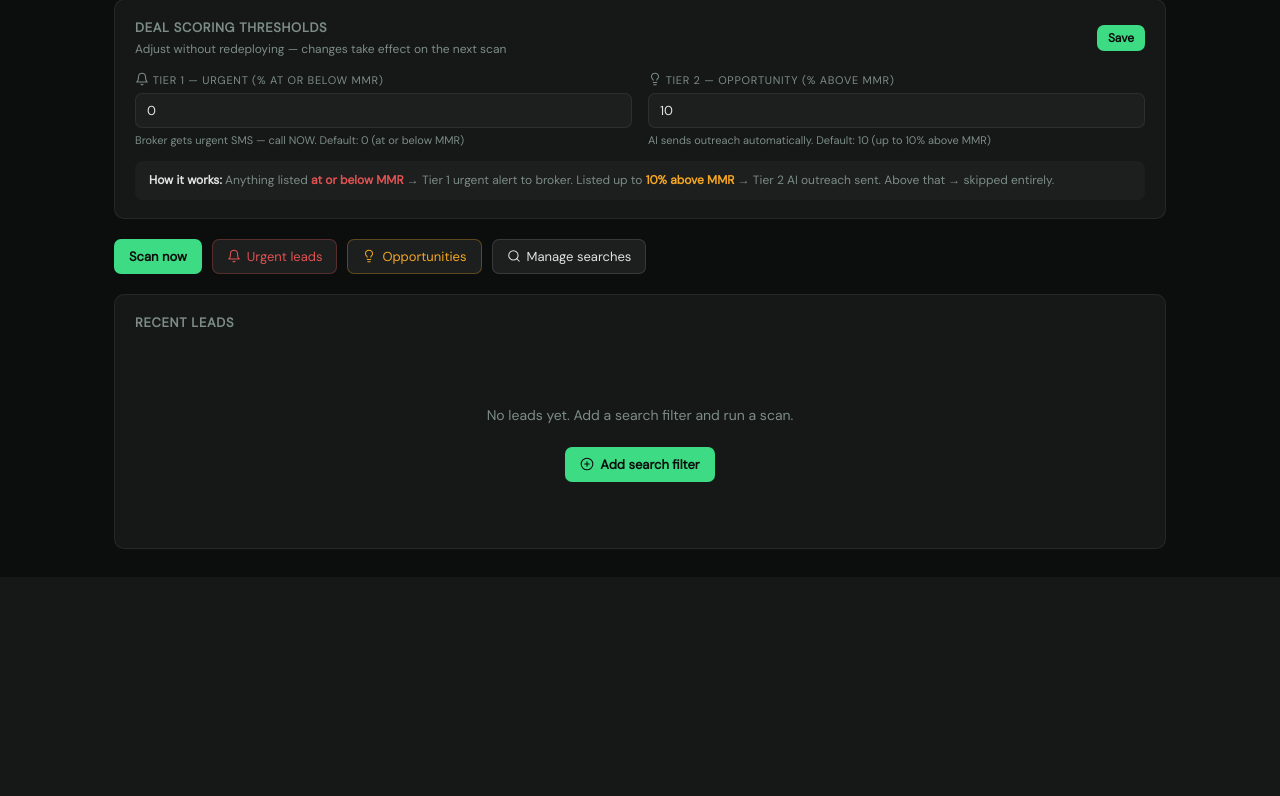
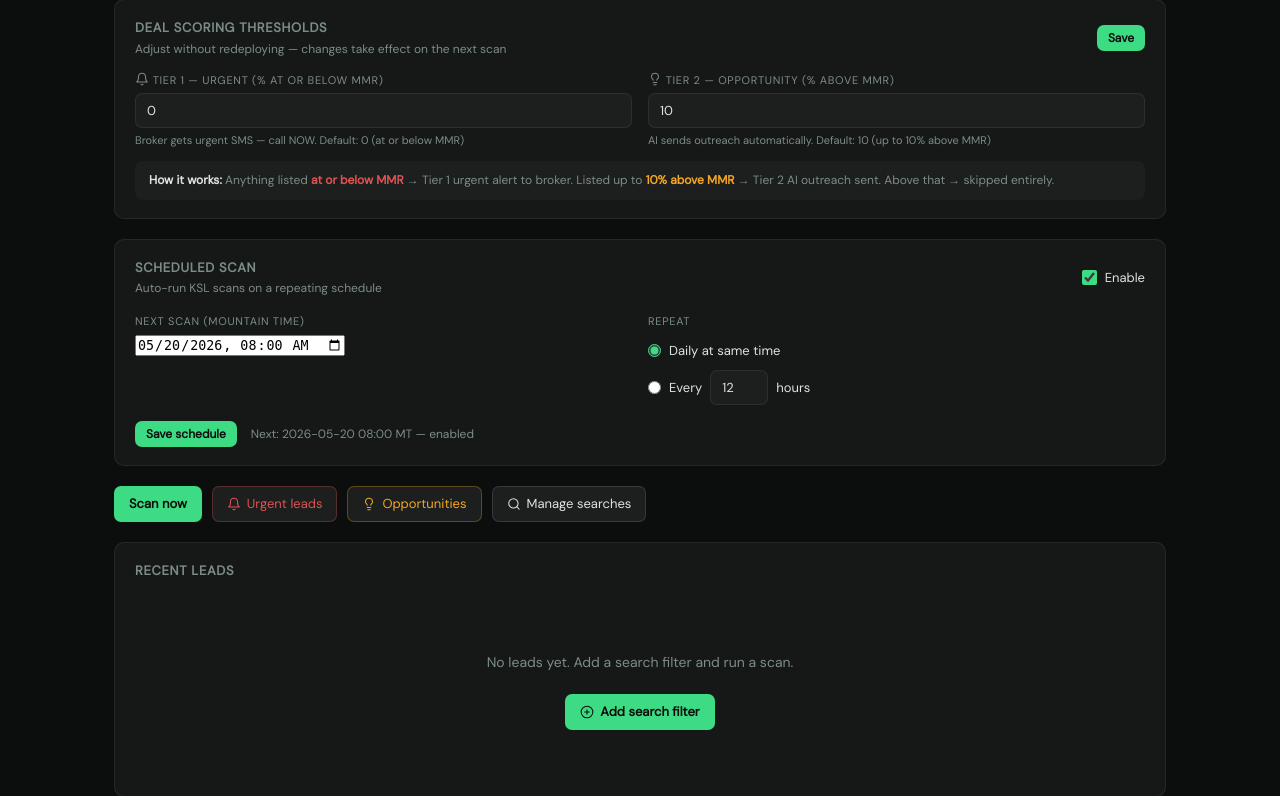
Before and after one commit to chazholbrook3/dealfinder, a Flask app: page / in a window 1280 px wide. Shown: the part 274-1070 px from the top of the page. Before the commit the page ends 823 px from the top, so only its background shows below. Run offline with Flask 3, Linux system fonts and the light colour scheme; data comes from the database, SQL or seed files in the repository; data that the repository does not hold is empty.

Commit message:
feat: database-driven scheduled scan system
Replaces hardcoded IntervalTrigger with APScheduler DateTrigger controlled
from the dashboard. Stores scan_enabled, scan_repeat_mode,
scan_interval_hours, next_scan_time in AppSettings. apply_schedule() arms
a one-shot DateTrigger; run_and_reschedule() runs the scan, calculates the
next time, and re-arms. POST /api/schedule saves settings and reschedules
immediately. Dashboard shows a Scheduled Scan card with enable toggle,
datetime picker, daily/interval mode selector, and Save button.

Co-Authored-By: Claude Sonnet 4.6 <noreply@anthropic.com>

```diff
--- a/app.py
+++ b/app.py
@@ -1,6 +1,6 @@
 import os
 import logging
-from datetime import datetime, timezone
+from datetime import datetime, timezone, timedelta
 from zoneinfo import ZoneInfo
 from dotenv import load_dotenv
 
@@ -8,7 +8,7 @@ load_dotenv()
 
 from flask import Flask, render_template, request, jsonify, redirect, url_for
 from apscheduler.schedulers.background import BackgroundScheduler
-from apscheduler.triggers.interval import IntervalTrigger
+from apscheduler.triggers.date import DateTrigger
 from sqlalchemy import inspect, text
 
 from models import db, SearchFilter, Lead, AppSettings
@@ -45,23 +45,93 @@ def age_days(dt):
 
 scheduler = BackgroundScheduler(daemon=True)
 
+def _now_mt():
+    """Current time as a naive Mountain Time datetime."""
+    return datetime.now(_MT).replace(tzinfo=None)
+
+def _default_next_scan_time():
+    """Next occurrence of 8:00 AM MT as a 'YYYY-MM-DDTHH:MM' string."""
+    now = _now_mt()
+    candidate = now.replace(hour=8, minute=0, second=0, microsecond=0)
+    if candidate <= now:
+        candidate += timedelta(days=1)
+    return candidate.strftime("%Y-%m-%dT%H:%M")
+
+def run_and_reschedule():
+    """Run a scan then save the next scheduled time and re-arm the job."""
+    from scanner import run_scan
+    run_scan(app)
+    with app.app_context():
+        mode          = AppSettings.get("scan_repeat_mode", "daily")
+        interval_hrs  = int(AppSettings.get("scan_interval_hours", "12"))
+        prev_str      = AppSettings.get("next_scan_time", "")
+        try:
+            prev = datetime.fromisoformat(prev_str)
+        except (ValueError, TypeError):
+            prev = _now_mt()
+        if mode == "daily":
+            next_mt = prev + timedelta(days=1)
+        else:
+            next_mt = _now_mt() + timedelta(hours=max(1, interval_hrs))
+        AppSettings.set("next_scan_time", next_mt.strftime("%Y-%m-%dT%H:%M"))
+    apply_schedule()
+
+def apply_schedule():
+    """Read schedule settings from DB and arm (or disarm) the APScheduler job."""
+    with app.app_context():
+        enabled = AppSettings.get("scan_enabled", "true") == "true"
+        if not enabled:
+            try:
+                scheduler.remove_job("ksl_scan")
+            except Exception:
+                pass
+            log.info("Scheduled scan disabled")
+            return
+
+        next_str = AppSettings.get("next_scan_time")
+        if not next_str:
+            log.info("No next_scan_time set — schedule not armed")
+            return
+
+        mode         = AppSettings.get("scan_repeat_mode", "daily")
+        interval_hrs = int(AppSettings.get("scan_interval_hours", "12"))
+
+        try:
+            next_mt = datetime.fromisoformat(next_str)
+        except ValueError:
+            log.warning(f"Invalid next_scan_time value: {next_str!r}")
+            return
+
+        # If the stored time is in the past, advance to the next future occurrence
+        step = timedelta(days=1) if mode == "daily" else timedelta(hours=max(1, interval_hrs))
+        now  = _now_mt()
+        while next_mt <= now:
+            next_mt += step
+        AppSettings.set("next_scan_time", next_mt.strftime("%Y-%m-%dT%H:%M"))
+
+        next_utc = next_mt.replace(tzinfo=_MT).astimezone(timezone.utc)
+        scheduler.add_job(
+            func=run_and_reschedule,
+            trigger=DateTrigger(run_date=next_utc),
+            id="ksl_scan",
+            replace_existing=True,
+        )
+        log.info(f"Scan scheduled for {next_mt.strftime('%Y-%m-%d %H:%M')} MT ({mode})")
+
 def start_scheduler():
-    from scanner import run_scan
-    interval = int(os.environ.get("SCAN_INTERVAL_MINUTES", 720))
-    scheduler.add_job(
-        func=lambda: run_scan(app),
-        trigger=IntervalTrigger(minutes=interval),
-        id="ksl_scan",
-        replace_existing=True,
-    )
-    scheduler.start()
-    log.info(f"Scheduler started — every {interval} min")
+    if not scheduler.running:
+        scheduler.start()
+    apply_schedule()
+    log.info("Scheduler started")
 
 # ── Default settings ──────────────────────────────────────────────────────────
 
 DEFAULT_SETTINGS = {
-    "tier1_pct":  "0",    # at or below MMR = urgent
-    "tier2_pct":  "10",   # up to 10% above MMR = opportunity
+    "tier1_pct":           "0",
+    "tier2_pct":           "10",
+    "scan_enabled":        "true",
+    "scan_repeat_mode":    "daily",
+    "scan_interval_hours": "12",
 }
 
 def ensure_defaults():
@@ -69,6 +139,8 @@ def ensure_defaults():
         if not AppSettings.query.filter_by(key=key).first():
             db.session.add(AppSettings(key=key, value=val))
     db.session.commit()
+    if not AppSettings.get("next_scan_time"):
+        AppSettings.set("next_scan_time", _default_next_scan_time())
 
 
 def ensure_columns():
@@ -119,6 +191,12 @@ def index():
         if job and job.next_run_time:
             next_run = job.next_run_time.strftime("%I:%M %p")
     settings = AppSettings.all_as_dict()
+    schedule = {
+        "enabled":        AppSettings.get("scan_enabled", "true") == "true",
+        "repeat_mode":    AppSettings.get("scan_repeat_mode", "daily"),
+        "interval_hours": AppSettings.get("scan_interval_hours", "12"),
+        "next_scan_time": AppSettings.get("next_scan_time", ""),
+    }
     last_scan = None
     _ls_at = AppSettings.get("last_scan_at")
     if _ls_at:
@@ -138,7 +216,7 @@ def index():
     )
     return render_template("index.html", leads=leads, filters=filters,
                            stats=stats, next_run=next_run, settings=settings,
-                           last_scan=last_scan,
+                           last_scan=last_scan, schedule=schedule,
                            title_unknown_leads=title_unknown_leads)
 
 
@@ -239,6 +317,23 @@ def save_settings():
     return jsonify({"ok": True})
 
 
+@app.route("/api/schedule", methods=["POST"])
+def save_schedule():
+    data = request.get_json()
+    AppSettings.set("scan_enabled", "true" if data.get("scan_enabled", True) else "false")
+    mode = data.get("scan_repeat_mode", "daily")
+    if mode in ("daily", "interval"):
+        AppSettings.set("scan_repeat_mode", mode)
+    interval = data.get("scan_interval_hours")
+    if interval is not None:
+        AppSettings.set("scan_interval_hours", str(max(1, int(interval))))
+    next_time = data.get("next_scan_time")
+    if next_time:
+        AppSettings.set("next_scan_time", next_time)
+    apply_schedule()
+    return jsonify({"ok": True, "next_scan_time": AppSettings.get("next_scan_time", "")})
+
+
 @app.route("/filters", methods=["GET"])
 def filters_page():
     filters  = SearchFilter.query.order_by(SearchFilter.created_at.desc()).all()
--- a/templates/index.html
+++ b/templates/index.html
@@ -67,6 +67,50 @@
     Anything listed <strong style="color:var(--red)">at or below MMR</strong> → Tier 1 urgent alert to broker.
     Listed up to <strong style="color:var(--amber)">{{ settings.get('tier2_pct','10') }}% above MMR</strong> → Tier 2 AI outreach sent.
     Above that → skipped entirely.
+  </div>
+</div>
+
+<!-- Scheduled Scan -->
+<div class="card" style="margin-bottom:20px">
+  <div style="display:flex;align-items:center;justify-content:space-between;margin-bottom:16px;flex-wrap:wrap;gap:10px">
+    <div>
+      <div class="section-title" style="margin-bottom:2px">Scheduled scan</div>
+      <div class="text2" style="font-size:12px">Auto-run KSL scans on a repeating schedule</div>
+    </div>
+    <label style="display:flex;align-items:center;gap:8px;cursor:pointer;user-select:none;font-size:13px">
+      <input type="checkbox" id="scan-enabled" {% if schedule.enabled %}checked{% endif %} style="width:15px;height:15px;cursor:pointer;accent-color:var(--green)">
+      Enable
+    </label>
+  </div>
+  <div style="display:grid;grid-template-columns:1fr 1fr;gap:16px;margin-bottom:16px">
+    <div>
+      <label class="field-label">Next scan (Mountain Time)</label>
+      <input type="datetime-local" id="next-scan-time" value="{{ schedule.next_scan_time }}"/>
+    </div>
+    <div>
+      <label class="field-label">Repeat</label>
+      <div style="display:flex;flex-direction:column;gap:10px;padding-top:6px">
+        <label style="display:flex;align-items:center;gap:8px;cursor:pointer;font-size:13px">
+          <input type="radio" name="scan-mode" value="daily" {% if schedule.repeat_mode == 'daily' %}checked{% endif %} style="accent-color:var(--green)">
+          Daily at same time
+        </label>
+        <label style="display:flex;align-items:center;gap:8px;cursor:pointer;font-size:13px">
+          <input type="radio" name="scan-mode" value="interval" {% if schedule.repeat_mode == 'interval' %}checked{% endif %} style="accent-color:var(--green)">
+          Every
+          <input type="number" id="interval-hours" value="{{ schedule.interval_hours }}" min="1" max="168"
+            style="width:58px" {% if schedule.repeat_mode != 'interval' %}disabled{% endif %}>
+          hours
+        </label>
+      </div>
+    </div>
+  </div>
+  <div style="display:flex;align-items:center;gap:14px;flex-wrap:wrap">
+    <button class="btn btn-primary btn-sm" onclick="saveSchedule(this)">Save schedule</button>
+    <div id="schedule-status" class="text2" style="font-size:12px">
+      {% if schedule.next_scan_time %}
+        Next: {{ schedule.next_scan_time | replace('T', ' ') }} MT &mdash; {% if schedule.enabled %}enabled{% else %}disabled{% endif %}
+      {% endif %}
+    </div>
   </div>
 </div>
 
@@ -325,6 +369,45 @@ async function hideLead(btn) {
 }
 
 
+document.querySelectorAll('input[name="scan-mode"]').forEach(function(r) {
+  r.addEventListener('change', function() {
+    document.getElementById('interval-hours').disabled = (this.value !== 'interval');
+  });
+});
+
+async function saveSchedule(btn) {
+  btn.disabled = true;
+  const enabled   = document.getElementById('scan-enabled').checked;
+  const nextTime  = document.getElementById('next-scan-time').value;
+  const mode      = document.querySelector('input[name="scan-mode"]:checked').value;
+  const hours     = parseInt(document.getElementById('interval-hours').value) || 12;
+  try {
+    const r = await fetch('/api/schedule', {
+      method: 'POST',
+      headers: {'Content-Type': 'application/json'},
+      body: JSON.stringify({
+        scan_enabled:        enabled,
+        next_scan_time:      nextTime,
+        scan_repeat_mode:    mode,
+        scan_interval_hours: hours,
+      })
+    });
+    const d = await r.json();
+    if (d.ok) {
+      toast('Schedule saved!');
+      const el = document.getElementById('schedule-status');
+      if (el && d.next_scan_time) {
+        el.textContent = 'Next: ' + d.next_scan_time.replace('T', ' ') + ' MT — ' + (enabled ? 'enabled' : 'disabled');
+      }
+    } else {
+      toast('Error saving schedule');
+    }
+  } catch(e) {
+    toast('Error: ' + e.message);
+  }
+  btn.disabled = false;
+}
+
 async function saveThresholds() {
   const t1 = document.getElementById('tier1_pct').value;
   const t2 = document.getElementById('tier2_pct').value;
```
